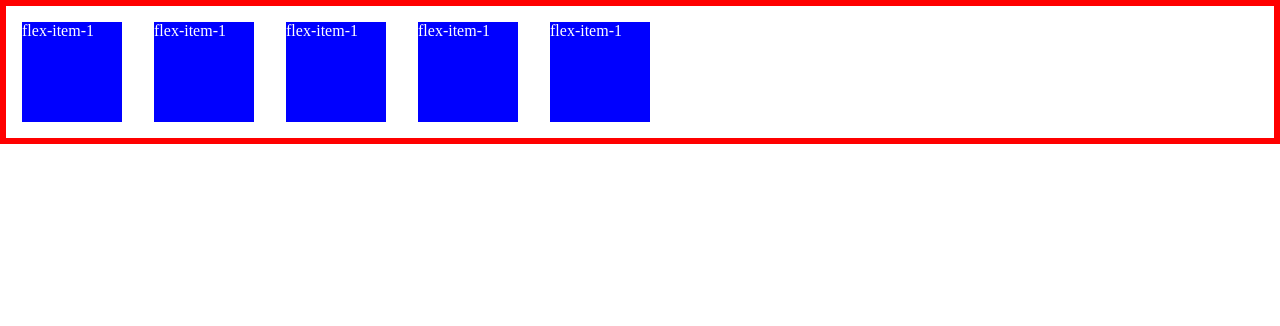
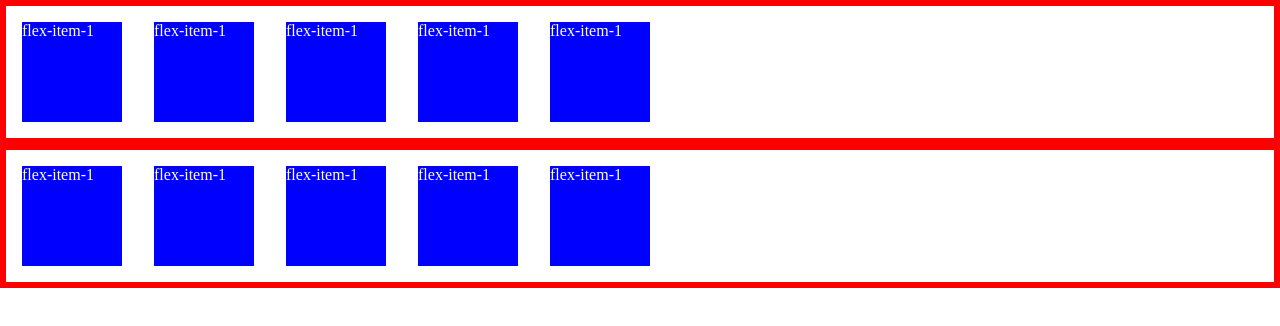
Before and after one commit to ricardomilan10/testrepo, a plain HTML site: page index.html in a window 1280 px wide. Drawn offline with Linux system fonts and the light colour scheme.

Commit message:
added second box group

```diff
--- a/index.html
+++ b/index.html
@@ -15,5 +15,12 @@
         <div class="flex-item-4 box">flex-item-1</div>
         <div class="flex-item-5 box">flex-item-1</div>
     </div>
+    <div class="flex-container">
+        <div class="flex-item-1 box">flex-item-1</div>
+        <div class="flex-item-2 box">flex-item-1</div>
+        <div class="flex-item-3 box">flex-item-1</div>
+        <div class="flex-item-4 box">flex-item-1</div>
+        <div class="flex-item-5 box">flex-item-1</div>
+    </div>
 </body>
 </html>
```
